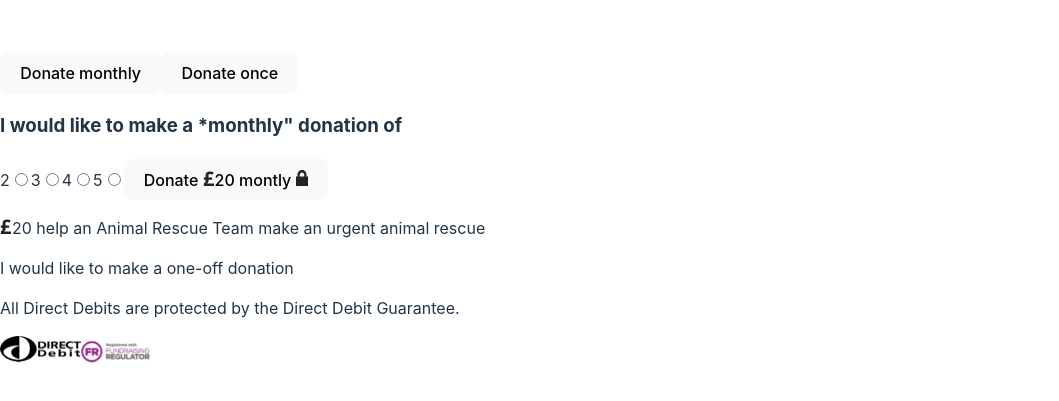
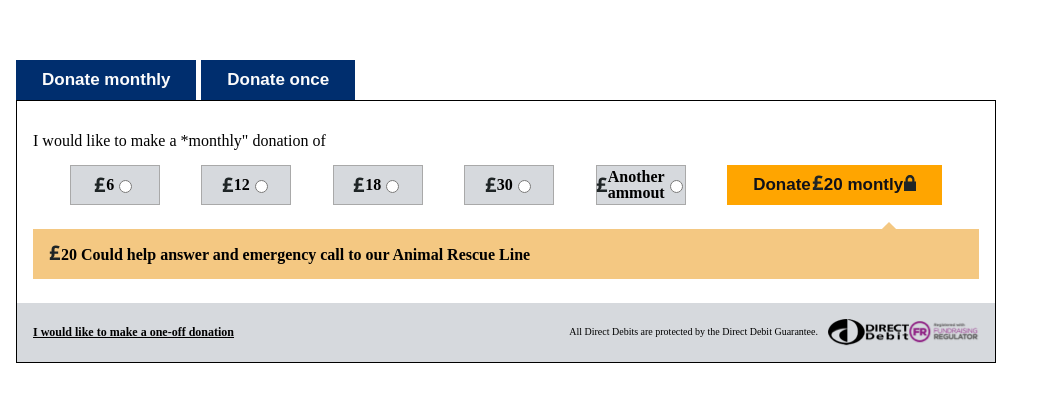
Before and after one commit to luisfilipe21/intern_test, a React (Vite) app: page / in a window 1280 px wide. Shown: the part 189-590 px from the top of the page, without its empty margins (0-1059 px from the left). Built offline with nearby package versions, Linux system fonts and the light colour scheme.

Commit message:
feat: style is almost ready.

```diff
--- a/src/App.jsx
+++ b/src/App.jsx
@@ -8,66 +8,95 @@ import pound from "./assets/pound.svg";
 import secure from "./assets/secure.svg";
 import selected from "./assets/selected.svg";
 
+import style from "./style.module.scss";
+
 function App() {
 
   const [donateValue, setDonateValue] = useState(20);
+  const [selectedDonationMethod, setSelectedDonationMethod] = useState();
 
   console.log(donateValue)
 
   return (
     <section className="container">
-      <div>
+      <div className={style.container}>
 
-        <div>
-          <button>Donate monthly</button>
-          <button>Donate once</button>
-        </div>
+        <div className={style.boxDate}>
+            <button className="btnDate">Donate monthly</button>
+            <button className="btnDate">Donate once</button>
         </div>
 
-      <div>
-        <div>
+
+        <div className={style.boxForm}>
+          <div className={style.boxInfoForm}>
             <h3>
               I would like to make a *monthly" donation of
             </h3>
 
-          <div>
-            <form onChange={(e) => setDonateValue(e.target.value)} >
+            <form
+              className={style.divForm}
+              onChange={(e) => setDonateValue(e.target.value)} >
 
-              <label htmlFor="">
-                2
-                <input type="radio" name="donation" value="2" />
+              <label>
+                <img src={pound} alt="" />6
+
+                <input
+                  className={style.customRadio}
+                  type="radio"
+                  name="donation"
+                  value="6"
+                />
               </label>
 
-              <label htmlFor="">3
-                <input type="radio" name="donation" value="3" />
+              <label><img src={pound} alt="" />12
+                <input type="radio"
+                  name="donation"
+                  value="12" />
               </label>
 
-              <label htmlFor="">
-                4
-                <input type="radio" name="donation" value="4" />
-              </label>
-              <label htmlFor="">
-                5
-                <input type="radio" name="donation" value="5" />
+              <label>
+                <img src={pound} alt="" />18
+                <input type="radio"
+                  name="donation"
+                  value="18" />
               </label>
 
-              <button type="submit">Donate <img src={pound} />{donateValue} montly <img src={secure} alt="" /></button>
+              <label>
+                <img src={pound} alt="" />30
+                <input type="radio"
+                  name="donation"
+                  value="30" />
+              </label>
+
+              <label>
+                <img src={pound} alt="" /> Another ammout
+                <input type="radio"
+                  name="donation"
+                  value="" />
+              </label>
+
+              <button className="btn" type="submit">
+                Donate <img className={style.imgPound} src={pound} />{donateValue} montly <img className={style.imgLock} src={secure} alt="" />
+              </button>
 
             </form>
 
-            <div>
+            <div className={style.line}>
               <p>
-                <img src={pound} />{donateValue} help an Animal Rescue Team make an urgent animal rescue
+                <img src={pound} />{donateValue} Could help answer and emergency call to our Animal Rescue Line
               </p>
+              <span></span>
             </div>
+
+
           </div>
-          <div>
-            <div>
 
+          <div className={style.divFooter}>
+            <div className={style.donate}>
               <p>I would like to make a one-off donation</p>
             </div>
 
-            <div>
+            <div className={style.rights}>
               <p>All Direct Debits are protected by the Direct Debit Guarantee.</p>
               <img src={debit} alt="" />
               <img src={fundraising} alt="" />
@@ -75,6 +104,7 @@ function App() {
 
           </div>
         </div>
+
       </div>
     </section>
   )
--- a/src/main.jsx
+++ b/src/main.jsx
@@ -1,7 +1,7 @@
 import { StrictMode } from 'react'
 import { createRoot } from 'react-dom/client'
 import App from './App.jsx'
-import './index.css'
+import './styles/index.scss'
 
 createRoot(document.getElementById('root')).render(
   <StrictMode>
--- /dev/null
+++ b/src/style.module.scss
@@ -0,0 +1,108 @@
+.container {
+    max-width: 980px;
+    width: 100%;
+    height: 100%;
+
+    display: flex;
+    flex-direction: column;
+    justify-content: center;
+
+    .boxDate {
+        gap: 0.3rem;
+        display: flex;
+
+
+    }
+
+    .boxForm {
+        padding-top: 1rem;
+        border: 1px solid black;
+
+        .boxInfoForm {
+            padding: 1rem;
+
+            .divForm {
+                padding: 1rem 0;
+                width: 100%;
+                display: flex;
+                align-items: center;
+                justify-content: space-evenly;
+                gap: 0.3rem;
+
+                label {
+                    display: flex;
+                    align-items: center;
+                    justify-content: center;
+
+                    font-weight: 700;
+                    background-color: var(--gray);
+                    border: 1px solid var(--gray2);
+                    width: 90px;
+                    height: 40px;
+
+                    &:focus {
+                        background-color: var(--offBlue);
+                    }
+                }
+
+                .imgPound,
+                .imgLock {
+                    margin-left: 1px;
+                }
+            }
+
+
+            .line {
+                background-color: var(--offYellow);
+                padding: 1rem;
+                margin: 0.5rem 0;
+                position: relative;
+
+                p {
+                    font-weight: 800;
+                }
+
+                span {
+                    position: absolute;
+                    content: "";
+                    background-color: var(--offYellow);
+                    width: 10px;
+                    height: 10px;
+                    rotate: 45deg;
+                    top: -5px;
+                    right: 85px;
+                }
+            }
+
+        }
+
+        .divFooter {
+            padding: 1rem;
+            display: flex;
+            justify-content: space-between;
+            align-items: center;
+            padding-top: 1rem;
+            background-color: var(--gray);
+
+            .donate {
+                font-size: 12px;
+                text-decoration: underline;
+                font-weight: 700;
+            }
+
+            .rights {
+                font-size: 10px;
+                display: flex;
+                justify-content: center;
+                align-items: center;
+
+                p {
+                    padding-right: 10px;
+                }
+            }
+
+
+        }
+
+    }
+}
--- a/src/styles/buttons.scss
+++ b/src/styles/buttons.scss
@@ -1,29 +1,37 @@
 .btn {
+    color: var(--black);
+    background-color: var(--yellow);
+    border: 2px solid var(--yellow);
+    text-decoration: none;
+    padding: 0.5rem 1.5rem;
+    font-size: var(--size-label);
+    font-family: var(--font-1);
+    font-weight: var(--weight-1);
+    cursor: pointer;
+
+    display: flex;
+    justify-content: center;
+
+}
+
+.btnDate{
     color: var(--white);
     background-color: var(--blue);
     border: 2px solid var(--blue);
     text-decoration: none;
     padding: 0.5rem 1.5rem;
-    border-radius: 255px;
     font-size: var(--size-label);
     font-family: var(--font-1);
-    line-height: var(--l-height-6);
     font-weight: var(--weight-1);
     cursor: pointer;
 
     display: flex;
     justify-content: center;
-    align-items: center;
-    gap: 0.5rem;
-}
 
-.btn-candidatar{
-    color: var(--blue);
-    background-color: var(--white);
-
-    &:hover{
-        color: var(--white);
-        background-color: var(--blue);
-
+    &:focus{
+        color: var(--blue);
+        background-color: var(--white);
+        border: 2px solid var(--white);
+        // box-shadow: ;
     }
 }
--- a/src/styles/globalStyles.scss
+++ b/src/styles/globalStyles.scss
@@ -1,9 +1,11 @@
 :root{
-    --blue: #8490ff;
-    --offBlue: #8490ff4d;
-    --offBlue-2: #565fa99d;
+    --blue: #002E6E;
+    --yellow: #ffa500;
+    --offBlue: #1d7a82;
+    --offYellow: #F4C882;
     --white: #Fcfcfc;
-    --light-blue: #f9f9ff;
+    --gray: #d6d9dd;
+    --gray2: #a9a9a9;
     --black: #101119;
 
     --font-1: "Montserrat", sans-serif;
--- a/src/styles/grid.scss
+++ b/src/styles/grid.scss
@@ -1,6 +1,7 @@
 .container{
     width: 100%;
     max-width: 1280px;
+    height: 100vh;
 
     margin: 0 auto;
     padding: 1rem;
```
Lines whose indentation alone changed are shown as unchanged.
